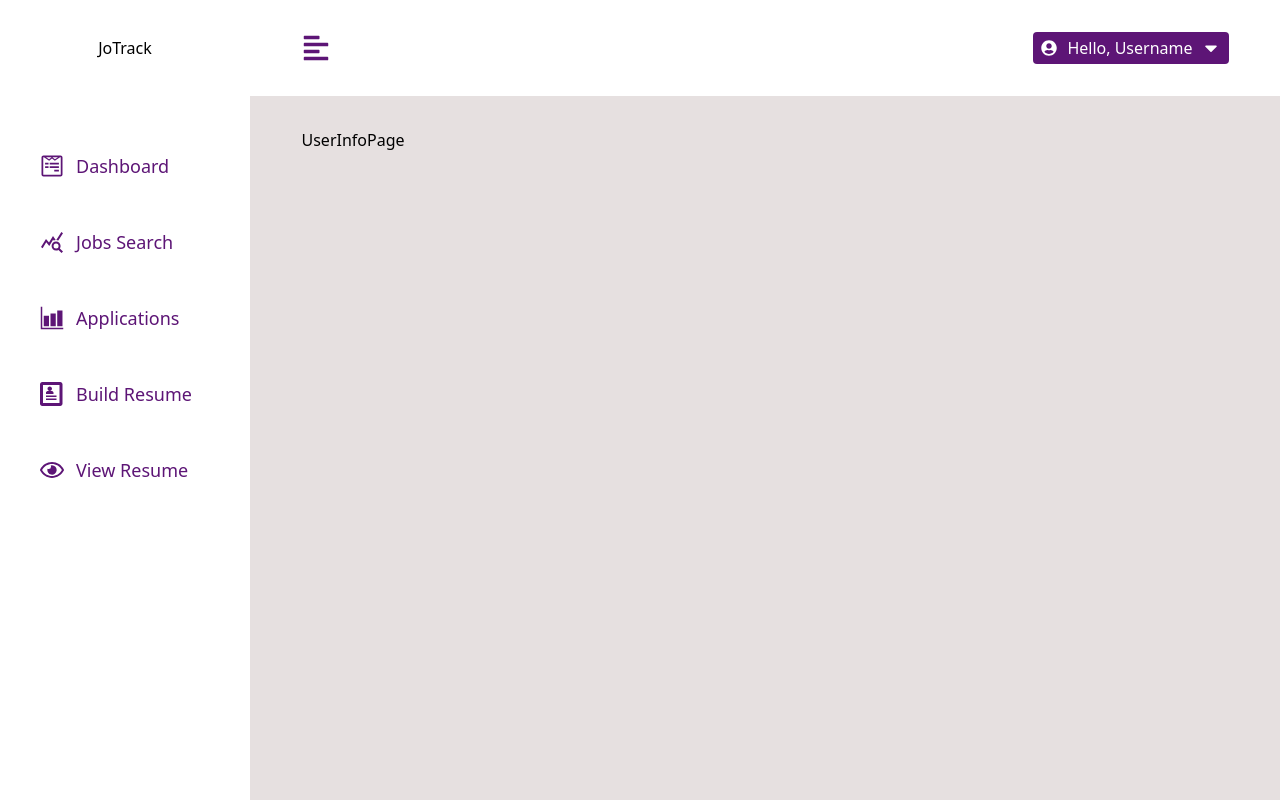
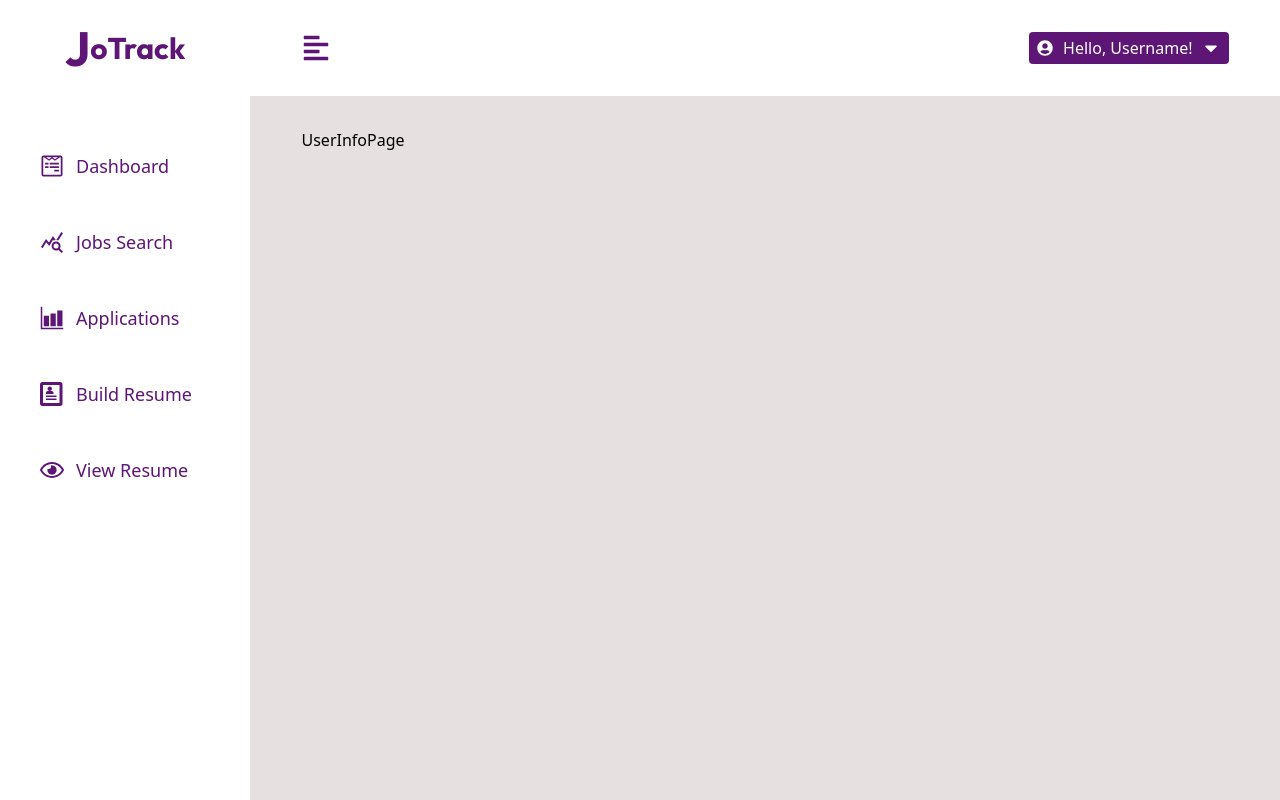
Before and after one commit to jayden-n/jotrack, a React (Vite) app in the folder client/: page /user/dashboard in a window 1280 px wide. Built offline with nearby package versions, Linux system fonts and the light colour scheme.

Commit message:
refactor: logo font

```diff
--- a/client/index.html
+++ b/client/index.html
@@ -4,6 +4,14 @@
 		<meta charset="UTF-8" />
 		<link rel="icon" type="image/svg+xml" href="/vite.svg" />
 		<meta name="viewport" content="width=device-width, initial-scale=1.0" />
+
+		<!-- FONT LOGO -->
+		<link rel="preconnect" href="https://fonts.googleapis.com" />
+		<link rel="preconnect" href="https://fonts.gstatic.com" crossorigin />
+		<link
+			href="https://fonts.googleapis.com/css2?family=Outfit:wght@400;500;600;700;800&display=swap"
+			rel="stylesheet"
+		/>
 
 		<title>JoTrack</title>
 	</head>
--- a/client/src/components/user/Logo.tsx
+++ b/client/src/components/user/Logo.tsx
@@ -1,6 +1,8 @@
 const Logo: React.FC = () => {
 	return (
-		<div className="flex items-center justify-center w-[100px]">JoTrack</div>
+		<div className="flex font-outfit md:text-3xl md:font-bold text-xl font-semibold items-center text-purple justify-center ">
+			<span className="text-5xl">J</span>oTrack
+		</div>
 	);
 };
 export default Logo;
--- a/client/src/components/user/UserLogoutContainer.tsx
+++ b/client/src/components/user/UserLogoutContainer.tsx
@@ -21,7 +21,7 @@ const UserLogoutContainer: React.FC = () => {
 			>
 				<FaUserCircle className="mr-0.5" />
 				{/* NOTE: fetch from server: {user.firstName} {user.lastName} */}
-				hello, username
+				hello, username!
 				<FaCaretDown size={20} />
 			</button>
 
--- a/client/tailwind.config.js
+++ b/client/tailwind.config.js
@@ -2,7 +2,12 @@
 export default {
 	content: ['./index.html', './src/**/*.{js,ts,jsx,tsx}'],
 	theme: {
-		extend: {},
+		extend: {
+			fontFamily: {
+				outfit: ['outfit', 'sans-serif'],
+			},
+		},
+
 		colors: {
 			purple: '#5D1576',
 			gray: 'rgba(0, 0, 0, 0.54)',
```
